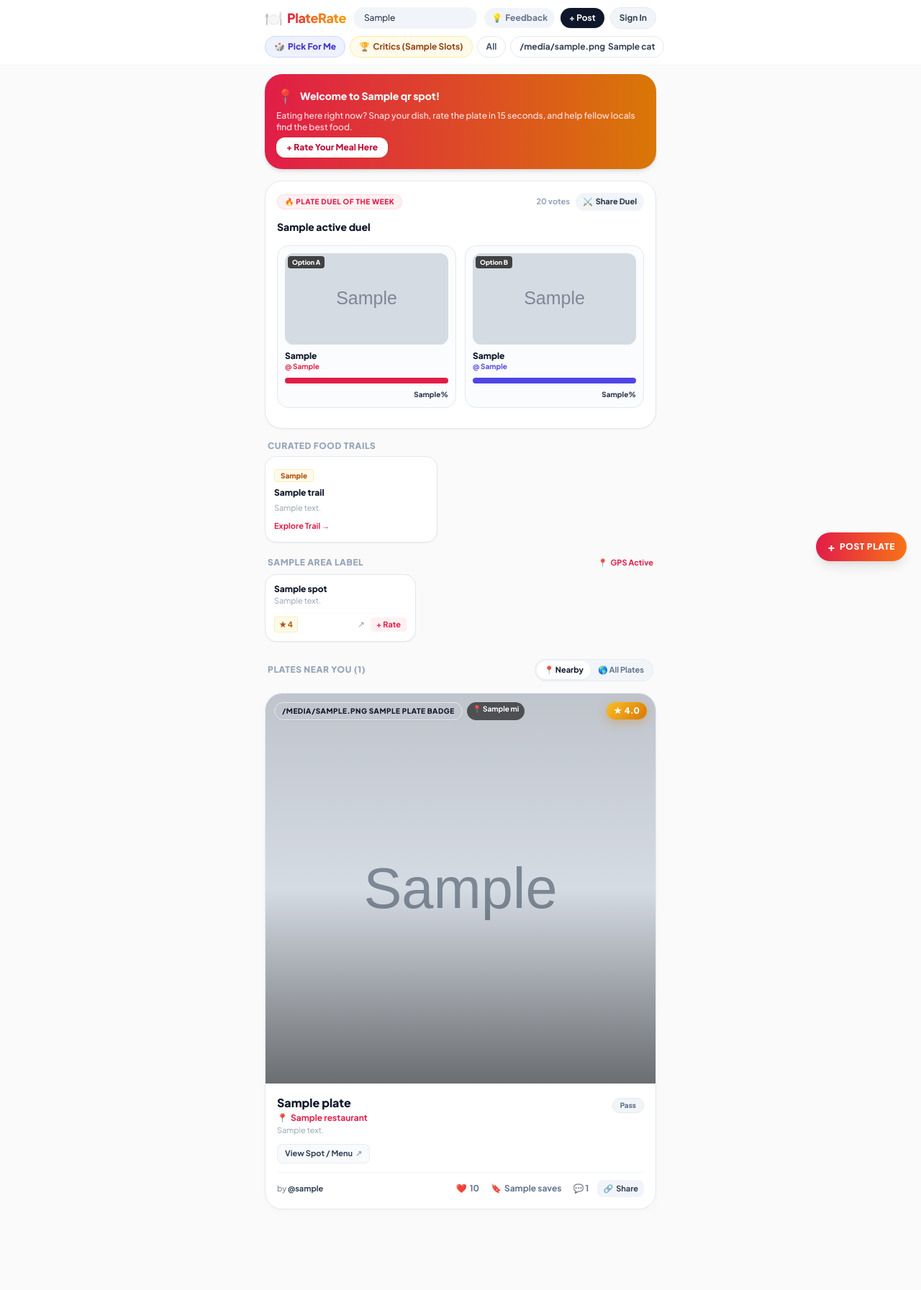
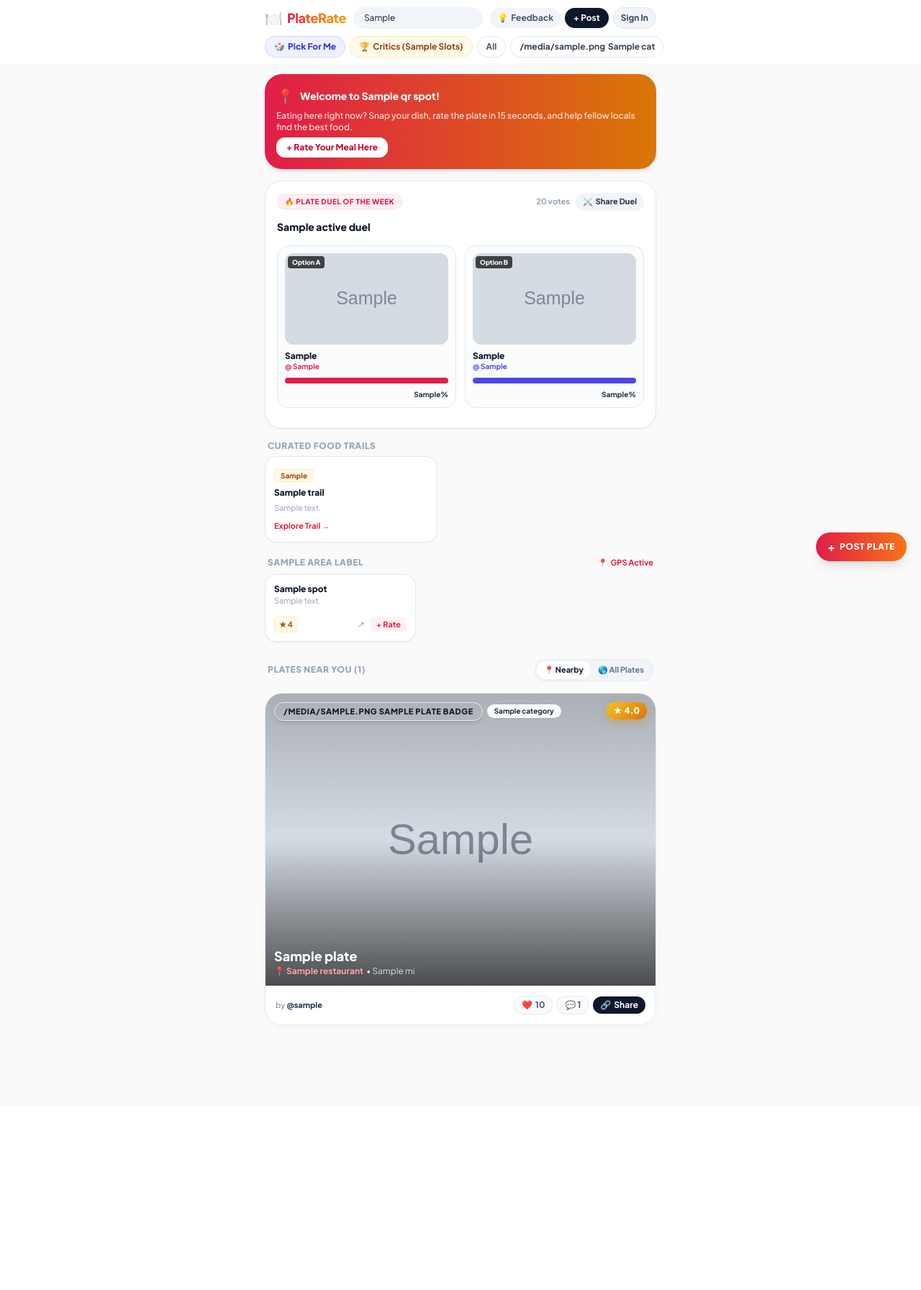
Before and after one commit to ktwom22/plater8te, a Python web app: template templates/feed.html in a window 1280 px wide. Shown: the whole page at 72% size. After the commit the page ends 1425 px from the top, so only its background shows below. Run offline with Jinja, Linux system fonts and the light colour scheme; the template is opened without the code that fills it: most values are stand-ins (such as "Sample title", 1, 10 or a date in 2020); grey boxes marked "Sample" are stand-in pictures; some libraries are stand-ins or nearby versions.

Commit message:
CATEGORIES ADD

```diff
--- a/templates/feed.html
+++ b/templates/feed.html
@@ -88,11 +88,11 @@
       </form>
 
       <!-- Action items -->
-      <div class="flex items-center space-x-2 shrink-0">
+      <div class="flex items-center space-x-1.5 shrink-0">
         <button type="button" onclick="openFeedbackModal()"
-                class="text-xs font-bold text-slate-500 hover:text-slate-900 bg-slate-100 hover:bg-slate-200 px-2.5 py-1.5 rounded-full transition flex items-center space-x-1">
+                class="text-xs font-bold text-slate-600 hover:text-slate-900 bg-slate-100 hover:bg-slate-200 px-2.5 py-1.5 rounded-full transition flex items-center space-x-1">
           <span>💡</span>
-          <span>Feedback</span>
+          <span class="hidden sm:inline">Feedback</span>
         </button>
 
         <button type="button" onclick="openPostModal()"
@@ -106,7 +106,7 @@
             <a href="/logout" class="text-xs text-slate-400 hover:text-rose-600 font-semibold ml-1">Exit</a>
           </div>
         {% else %}
-          <button type="button" onclick="openAuthModal()" class="text-xs font-bold text-slate-700 hover:text-slate-900 bg-slate-100 hover:bg-slate-200 px-3 py-1.5 rounded-full border border-slate-200 transition">
+          <button type="button" onclick="openAuthModal()" class="text-xs font-bold text-slate-700 hover:text-slate-900 bg-slate-100 hover:bg-slate-200 px-2.5 py-1.5 rounded-full border border-slate-200 transition">
             Sign In
           </button>
         {% endif %}
@@ -168,7 +168,7 @@
     </div>
     {% endif %}
 
-    <!-- Plate Duel of the Week (Safe Data-Attribute Sharing) -->
+    <!-- Plate Duel of the Week -->
     {% if active_duel %}
     <div id="duelSection" class="bg-white border border-slate-200 rounded-3xl p-4 space-y-3 shadow-sm scroll-mt-20">
       <div class="flex justify-between items-center">
@@ -359,36 +359,31 @@
         </div>
       {% endif %}
 
+      <!-- Streamlined High-Engagement Plate Cards -->
       {% for plate in plates %}
       <article id="plate-{{ plate.id }}" class="plate-card rounded-3xl overflow-hidden transition scroll-mt-20">
 
         {% if plate.photo_url %}
-        <div class="relative w-full aspect-square bg-slate-100 overflow-hidden group">
+        <div class="relative w-full aspect-[4/3] bg-slate-100 overflow-hidden">
           <img src="{{ plate.photo_url }}" alt="{{ plate.dish_name }}"
-               class="w-full h-full object-cover object-center group-hover:scale-[1.01] transition duration-300">
-
-          <div class="absolute inset-0 bg-gradient-to-t from-black/50 via-transparent to-black/10 pointer-events-none"></div>
-
-          <!-- Minimal Badge Overlay -->
-          <div class="absolute top-3 left-3 flex flex-wrap gap-1.5 max-w-[75%]">
+               class="w-full h-full object-cover">
+
+          <div class="absolute inset-0 bg-gradient-to-t from-black/65 via-transparent to-black/20 pointer-events-none"></div>
+
+          <!-- Prominent Visual Badges -->
+          <div class="absolute top-3 left-3 flex flex-wrap gap-1.5 items-center">
             {% if plate.plate_badges %}
-              <span class="text-[10px] font-black uppercase tracking-wider px-2.5 py-1 rounded-full shadow-sm border backdrop-blur-md {{ plate.plate_badges[0].color }}">
+              <span class="text-[11px] font-black uppercase tracking-wider px-3 py-1 rounded-full shadow-md backdrop-blur-md border {{ plate.plate_badges[0].color }}">
                 {{ plate.plate_badges[0].icon }} {{ plate.plate_badges[0].label }}
               </span>
-            {% elif plate.category %}
-              <span class="text-[10px] font-bold bg-white/95 backdrop-blur-md text-slate-900 px-2 py-0.5 rounded-full shadow-sm">
-                {{ plate.category }}
-              </span>
             {% endif %}
 
-            {% if plate.distance_miles is not none %}
-              <span class="text-[10px] font-bold bg-black/60 text-white backdrop-blur-md px-2 py-0.5 rounded-full">
-                📍 {{ plate.distance_miles }} mi
-              </span>
-            {% endif %}
-          </div>
-
-          <!-- Score Pill -->
+            <span class="text-[10px] font-bold bg-white/95 backdrop-blur-md text-slate-800 px-2.5 py-0.5 rounded-full shadow-sm">
+              {{ plate.category or 'Dish' }}
+            </span>
+          </div>
+
+          <!-- Score Card -->
           <div class="absolute top-3 right-3">
             {% if plate.rating %}
               <div class="score-badge text-white font-black px-2.5 py-1 rounded-2xl text-xs flex items-center space-x-1">
@@ -396,106 +391,91 @@
                 <span>{{ plate.rating }}.0</span>
               </div>
             {% else %}
-              <span class="bg-rose-500 text-white text-[10px] font-black uppercase tracking-wider px-2.5 py-1 rounded-xl shadow-sm">
+              <span class="bg-rose-500 text-white text-[10px] font-black uppercase px-2 py-1 rounded-xl shadow-sm">
                 Unrated
               </span>
             {% endif %}
           </div>
+
+          <!-- Bottom Title Overlay -->
+          <div class="absolute bottom-3 left-3 right-3 text-white space-y-0.5">
+            <h3 class="text-lg font-black leading-tight drop-shadow-md">{{ plate.dish_name }}</h3>
+            <p class="text-xs font-bold text-rose-300 drop-shadow flex items-center space-x-1">
+              <span>📍 {{ plate.restaurant }}</span>
+              {% if plate.distance_miles is not none %}
+                <span class="text-white/80 font-normal">• {{ plate.distance_miles }} mi</span>
+              {% endif %}
+            </p>
+          </div>
         </div>
         {% endif %}
 
-        <div class="p-4 space-y-3">
-          <div class="flex justify-between items-start gap-3">
-            <div class="space-y-0.5">
-              <h3 class="text-base font-extrabold text-slate-900 leading-snug">{{ plate.dish_name }}</h3>
-              <p class="text-xs font-bold text-rose-600 flex items-center space-x-1">
-                <span>📍</span>
-                <span>{{ plate.restaurant }}</span>
-              </p>
-              {% if plate.restaurant_address %}
-                <p class="text-[11px] text-slate-400 leading-tight">{{ plate.restaurant_address }}</p>
+        <!-- Clean Interactive Footer -->
+        <div class="p-3.5 space-y-3 bg-white">
+
+          <!-- One-Tap Verdict & Author -->
+          <div class="flex items-center justify-between">
+            <div class="flex items-center space-x-2">
+              {% if plate.reorder == 'Hell yes' %}
+                <span class="text-[11px] font-black px-2.5 py-1 rounded-full bg-emerald-50 text-emerald-700 border border-emerald-200">
+                  🔥 Must Reorder
+                </span>
+              {% elif plate.reorder == 'Pass' %}
+                <span class="text-[11px] font-bold px-2.5 py-1 rounded-full bg-slate-100 text-slate-500 border border-slate-200">
+                  Pass
+                </span>
               {% endif %}
-            </div>
-
-            {% if plate.reorder %}
-              <div>
-                {% if plate.reorder == 'Hell yes' %}
-                  <span class="inline-flex items-center space-x-1 text-[10px] font-extrabold px-2.5 py-0.5 rounded-full bg-emerald-50 text-emerald-700 border border-emerald-200">
-                    <span>🔥 Reorder</span>
-                  </span>
-                {% else %}
-                  <span class="inline-flex items-center space-x-1 text-[10px] font-extrabold px-2.5 py-0.5 rounded-full bg-slate-100 text-slate-500 border border-slate-200">
-                    <span>Pass</span>
-                  </span>
-                {% endif %}
-              </div>
-            {% endif %}
-          </div>
-
-          {% if plate.restaurant_website %}
-          <div>
-            <a href="{{ plate.restaurant_website }}" target="_blank" rel="noopener noreferrer"
-               class="inline-flex items-center space-x-1 text-[11px] font-bold text-slate-700 hover:text-slate-900 bg-slate-50 px-2.5 py-1 rounded-lg border border-slate-200/70 transition">
-              <span>View Spot / Menu</span>
-              <span class="text-slate-400">↗</span>
-            </a>
-          </div>
-          {% endif %}
-
-          <div class="flex items-center justify-between border-t border-slate-100 pt-2.5 text-xs text-slate-500">
-            <span class="text-[11px]">by <strong class="text-slate-700">@{{ plate.username }}</strong></span>
-
-            <div class="flex items-center space-x-2">
+
+              <span class="text-[11px] text-slate-400 font-semibold">
+                by <strong class="text-slate-700">@{{ plate.username }}</strong>
+              </span>
+            </div>
+
+            <!-- Instant Interaction Buttons -->
+            <div class="flex items-center space-x-1.5">
               <form action="/plates/{{ plate.id }}/interact" method="post">
                 <input type="hidden" name="action_type" value="like">
-                <button type="submit" class="flex items-center space-x-1 text-slate-500 hover:text-rose-600 font-bold transition px-1">
+                <button type="submit" class="flex items-center space-x-1 bg-slate-50 hover:bg-rose-50 hover:text-rose-600 text-slate-600 border border-slate-200/80 px-2.5 py-1 rounded-xl text-xs font-bold transition">
                   <span>❤️</span>
                   <span>{{ plate.likes }}</span>
                 </button>
               </form>
 
-              <form action="/plates/{{ plate.id }}/interact" method="post">
-                <input type="hidden" name="action_type" value="save">
-                <button type="submit" class="flex items-center space-x-1 text-slate-500 hover:text-indigo-600 font-bold transition px-1">
-                  <span>🔖</span>
-                  <span>{{ plate.saves }}</span>
-                </button>
-              </form>
-
               <button type="button" onclick="toggleComments('{{ plate.id }}')"
-                      class="flex items-center space-x-1 text-slate-500 hover:text-slate-900 font-bold transition px-1">
+                      class="flex items-center space-x-1 bg-slate-50 hover:bg-slate-100 text-slate-600 border border-slate-200/80 px-2.5 py-1 rounded-xl text-xs font-bold transition">
                 <span>💬 {{ plate.comment_count }}</span>
               </button>
 
               <button type="button"
                       id="share-btn-{{ plate.id }}"
                       onclick="sharePlate('{{ plate.id }}', '{{ plate.dish_name | escape }}', '{{ plate.restaurant | escape }}', '{{ plate.rating or '' }}')"
-                      class="flex items-center space-x-1 bg-slate-100 hover:bg-slate-200 text-slate-700 px-2 py-1 rounded-lg font-bold transition text-[11px] ml-1">
+                      class="flex items-center space-x-1 bg-slate-900 hover:bg-black text-white px-2.5 py-1 rounded-xl text-xs font-bold transition">
                 <span>🔗</span>
                 <span id="share-text-{{ plate.id }}">Share</span>
               </button>
             </div>
           </div>
 
+          <!-- Micro Comments Drawer -->
           <div id="comments-drawer-{{ plate.id }}" class="hidden pt-2 border-t border-slate-100 space-y-2">
-            <div class="space-y-1.5 max-h-40 overflow-y-auto pr-1">
+            <div class="space-y-1.5 max-h-36 overflow-y-auto pr-1">
               {% if not plate.comments %}
-                <p class="text-[11px] text-slate-400 italic py-1">No comments yet. Start the conversation!</p>
+                <p class="text-[11px] text-slate-400 italic py-1">No takes yet. Drop the first verdict!</p>
               {% endif %}
 
               {% for c in plate.comments %}
-              <div class="bg-slate-50 rounded-xl p-2.5 text-xs space-y-0.5 border border-slate-100">
-                <div class="flex justify-between items-center text-[10px]">
+              <div class="bg-slate-50 rounded-xl p-2 text-xs border border-slate-100">
+                <div class="flex justify-between items-center text-[10px] text-slate-400 mb-0.5">
                   <span class="font-bold text-slate-800">@{{ c.username }}</span>
-                  <span class="text-slate-400">{{ c.formatted_date }}</span>
+                  <span>{{ c.formatted_date }}</span>
                 </div>
-                <p class="text-slate-600 leading-relaxed">{{ c.comment }}</p>
+                <p class="text-slate-700 leading-snug">{{ c.comment }}</p>
               </div>
               {% endfor %}
             </div>
 
             <form action="/plates/{{ plate.id }}/comments" method="post" class="flex space-x-2 pt-1">
-              <input type="text" name="comment" placeholder="{% if user %}Add your take...{% else %}Add your take (as @anonymous)...{% endif %}" required
+              <input type="text" name="comment" placeholder="Add your take (agree or overrated?)..." required
                      class="flex-grow bg-slate-50 border border-slate-200 rounded-xl px-3 py-1.5 text-xs text-slate-800 outline-none focus:bg-white focus:border-rose-500">
               <button type="submit" class="bg-slate-900 text-white font-bold px-3 py-1.5 rounded-xl text-xs hover:bg-black transition">
                 Post
```
